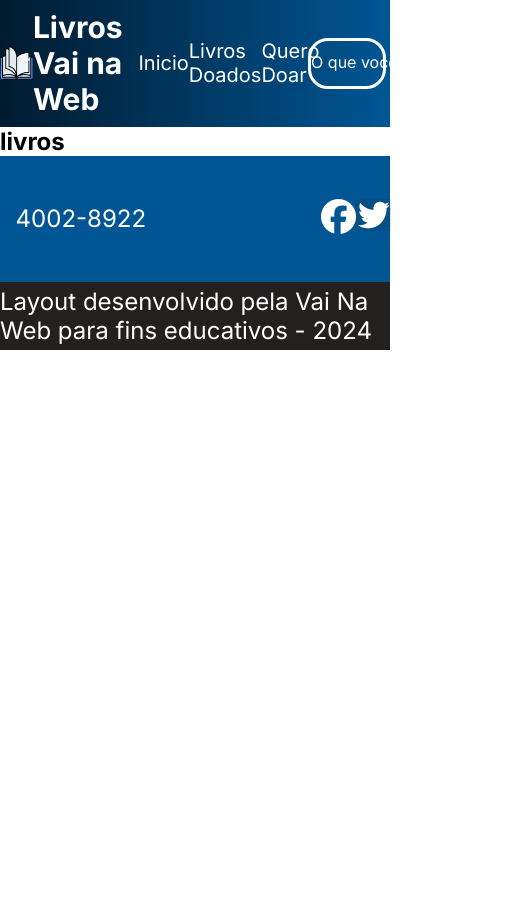
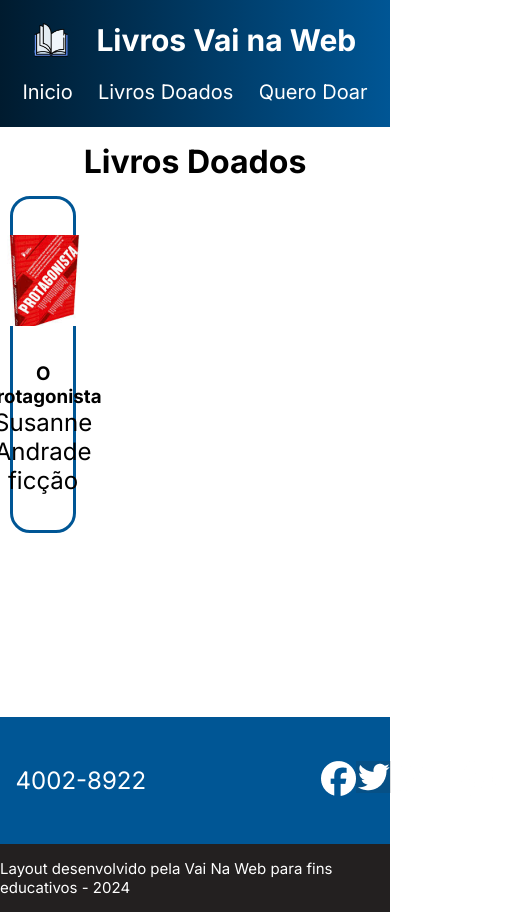
Before and after one commit to JuliaHsantana/DesafioLivros, a React (Vite) app: page /livros-doados in a window 390 px wide. Shown: the whole page, 524 px wide, since content can reach past the window. Before the commit the page ends 844 px from the top, so only its background shows below. Built offline with nearby package versions, Linux system fonts and the light colour scheme.

Commit message:
feat: add page livros Doados

```diff
--- a/src/Components/Header/header.module.scss
+++ b/src/Components/Header/header.module.scss
@@ -67,3 +67,22 @@
         cursor: pointer;
     }
 }
+
+@media (max-width: 768px){
+    .header{
+        flex-direction: column;
+        justify-content: space-evenly;
+
+    }
+
+    .logoHeader{
+        width: 90vw;
+    }
+    .navHeader{
+        width: 95%;
+    }
+
+    .barraDeBusca{
+        display: none;
+    }
+}
--- a/src/Components/footer/footer.module.scss
+++ b/src/Components/footer/footer.module.scss
@@ -21,4 +21,8 @@
     display: flex;
     align-items: center;
     justify-content: center;
+
+    p{
+        font-size: 15px;
+    }
 }
--- a/src/Pages/LivrosDoados/LivrosDoados.jsx
+++ b/src/Pages/LivrosDoados/LivrosDoados.jsx
@@ -1,7 +1,21 @@
+import protagonista from '../../assets/Protagonista.png'
+import s from './livroDoados.module.scss'
+
+
 export default function LivrosDoados(){
     return(
-        <section>
-            <h2>livros</h2>
+        <section className={s.livrosDoadosSection}>
+           <h2>Livros Doados</h2>
+           <section className={s.containerCard}>
+               <section>
+                 <img src={protagonista} alt="capa do livro O protagonista vermelha" />
+                 <div>
+                 <h3>O Protagonista</h3>
+                 <p>Susanne Andrade</p>
+                 <p>ficção</p>
+                 </div>
+               </section>
+           </section>
         </section>
     )
 }
--- /dev/null
+++ b/src/Pages/LivrosDoados/livroDoados.module.scss
@@ -0,0 +1,31 @@
+.livrosDoadosSection {
+    height: 70vh;
+    display: flex;
+    flex-direction: column;
+    align-items: center;
+    justify-content: space-evenly;
+
+    h2 {
+        font-size: 32px;
+    }
+}
+
+.containerCard {
+    width: 95%;
+    height: 60vh;
+
+    section {
+        border: solid 3px #005695;
+        width: 18%;
+        height: 40vh;
+        border-radius: 20px;
+        display: flex;
+        flex-direction: column;
+        align-items: center;
+        justify-content: space-evenly;
+
+        div {
+        text-align: center;
+        }
+    }
+}
```
Also changed, not shown: src/assets/Protagonista.png (added).
